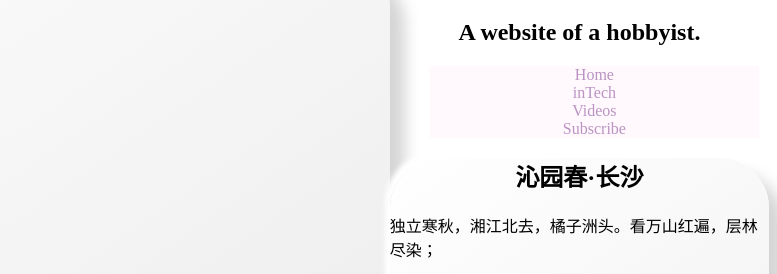
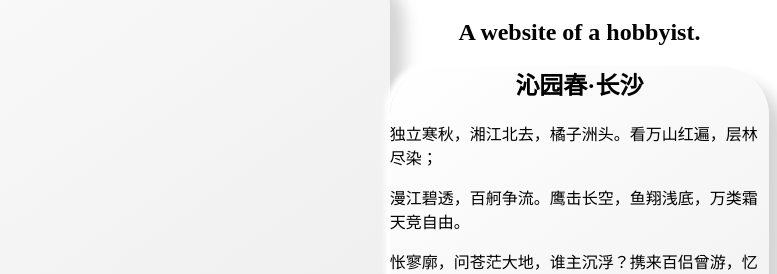
Before and after one commit to Krystalit/krystalit.github.io, a plain HTML site: page index.html in a window 1280 px wide. Shown: the part 134-408 px from the top of the page, 503-1280 px from the left. Drawn offline with Linux system fonts and the light colour scheme.

Commit message:
Update index.html

```diff
--- a/index.html
+++ b/index.html
@@ -97,14 +97,6 @@
         <h1>Krystallos</h1>
 
         <h2 class="mid">A website of a hobbyist.</h2>
-        <div class="atw">
-          <ul class="urift">
-            <li class="lrift"><a href="index.html">Home</a></li>
-            <li class="lrift"><a href="https://space.bilibili.com/1540895899">inTech</a></li>
-            <li class="lrift"><a href="vise-index.html">Videos</a></li>
-            <li class="lrift"><a href="ss-index.html">Subscribe</a></li>
-          </ul>
-        </div>
 
         <div class="ar">
           <h2 class="mid">沁园春·长沙</h2>
```
